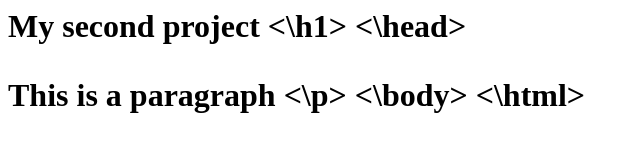
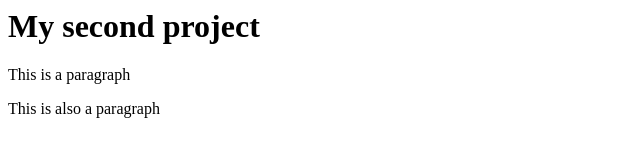
Before and after one commit to anjirab/secondhtmlproj, a plain HTML site: page index.html in a window 1280 px wide. Shown: the whole page, without its empty margins (0-640 px from the left). Drawn offline with Linux system fonts and the light colour scheme.

Commit message:
modified index.html

```diff
--- a/index.html
+++ b/index.html
@@ -1,8 +1,9 @@
 <html>
 <head>
-<h1> My second project <\h1>
-<\head>
+<h1> My second project </h1>
+</head>
 <body>
-<p> This is a paragraph <\p>
-<\body>
-<\html>
+<p> This is a paragraph </p>
+<p>This is also a paragraph</p>
+</body>
+</html>
```
